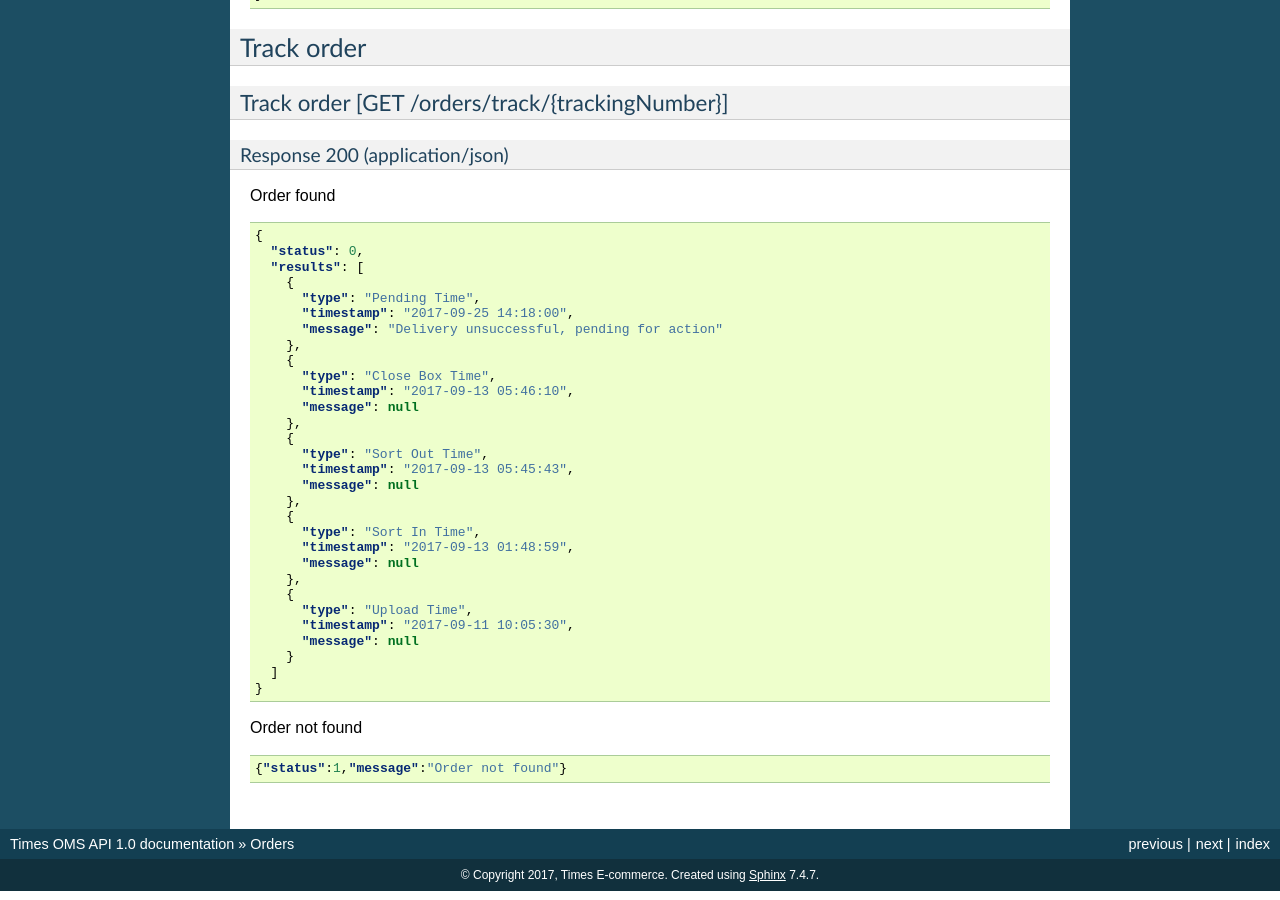
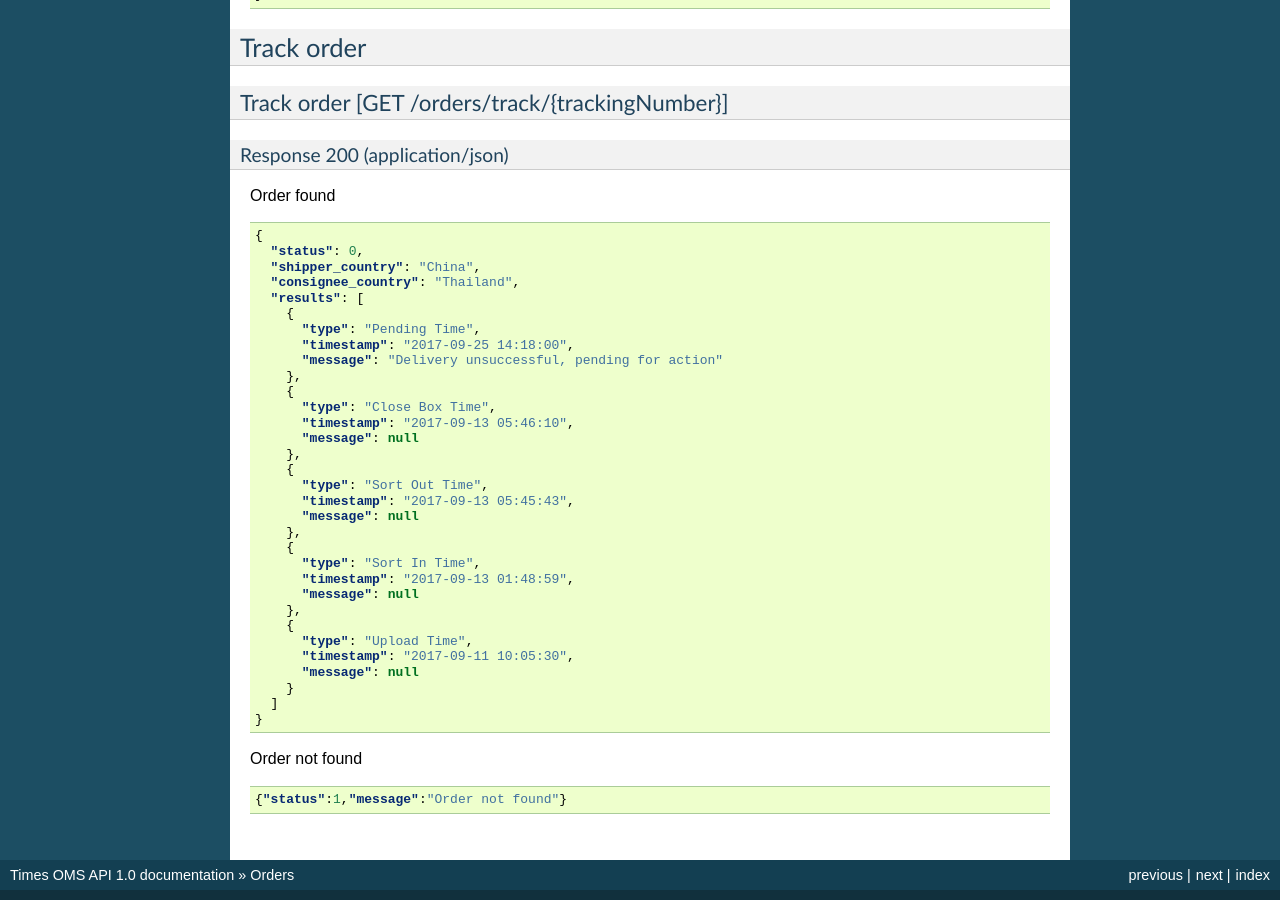
Before and after one commit to timeslogistics/times-oms-api-docs, a Sphinx documentation site: the page built from docs/orders.rst, in a window 1280 px wide and 900 px high, scrolled down 4591 px. Built offline with Sphinx 7.4.7, drawn with Linux system fonts in a browser that asks for light colours.

Commit message:
Update orders.rst

```diff
--- a/docs/orders.rst
+++ b/docs/orders.rst
@@ -272,6 +272,8 @@ Order found
 
             {
               "status": 0,
+              "shipper_country": "China",
+              "consignee_country": "Thailand",
               "results": [
                 {
                   "type": "Pending Time",
```
